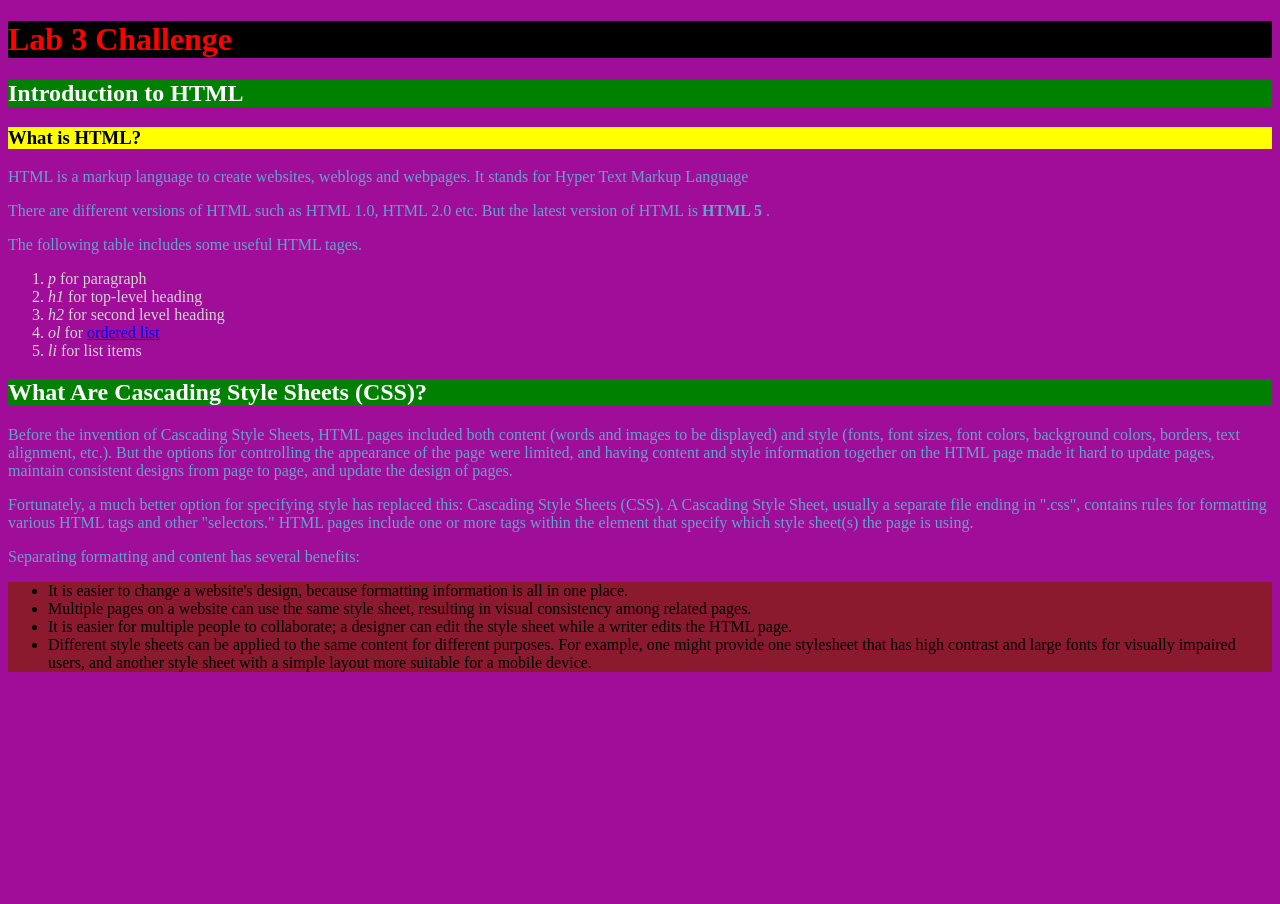
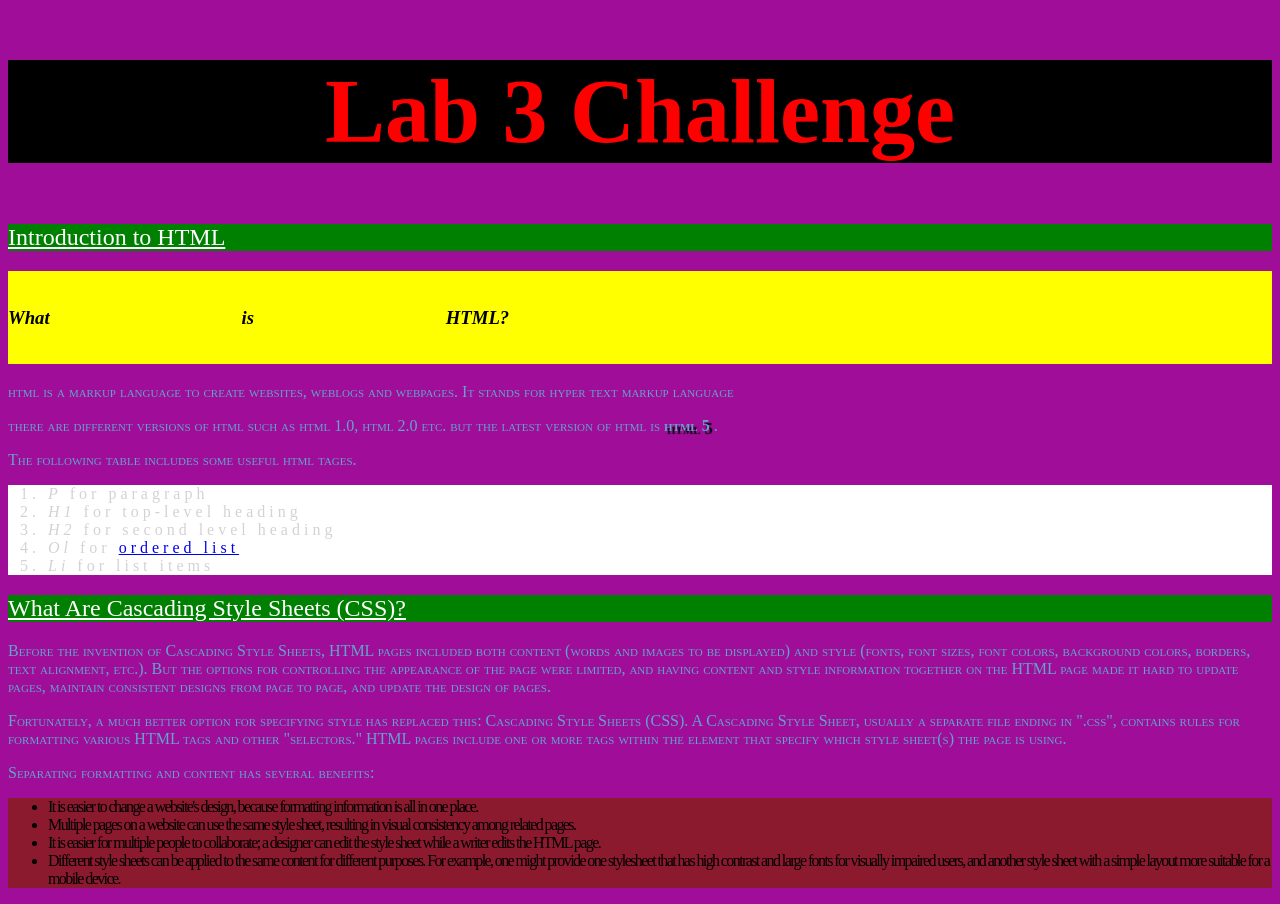
Before and after one commit to vixiyeol/lab3, a plain HTML site: page index.html in a window 1280 px wide. Before the commit the page ends 800 px from the top, so only its background shows below. Drawn offline with Linux system fonts and the light colour scheme.

Commit message:
Add files via upload

```diff
--- a/index.html
+++ b/index.html
@@ -10,14 +10,14 @@
 			<h2> Introduction to HTML </h2>
 				<h3> What is HTML? </h3>
 
-				<p> HTML is a markup language to create websites, weblogs and
-					 webpages. It stands for Hyper Text Markup Language </p>
+				<p> html is a markup language to create websites, weblogs and
+					 webpages. It stands for hyper text markup language </p>
 
-				<p> There are different versions of HTML such as HTML 1.0,
-					HTML 2.0 etc. But the latest version of HTML is
-					<strong> HTML 5 </strong>.</p>
+				<p> there are different versions of html such as html 1.0,
+					html 2.0 etc. but the latest version of html is
+					<strong> html 5 </strong>.</p>
 
-				<p> The following table includes some useful HTML tages. </p>
+				<p> The following table includes some useful html tages. </p>
 
 				<ol>
 					<li> <em>p</em> for paragraph </li>
@@ -61,4 +61,5 @@
  					    for a mobile device.</li>
 				</ul>
 	</body>
+<!--hsla(303, 85%, 34%, 1)= rgb(160 13 153), #a00d99 -->
 </html>
--- a/main.css
+++ b/main.css
@@ -1,9 +1,40 @@
-h1{color:red}
-h1{background-color:#000000}
-h2{color:rgb(255, 255, 255)}
-h2{background-color:rgb(0, 128, 0)}
-h3{background-color:yellow}
-p{color:hwb(204 39% 19.6%)}
-ol{color:lightgray}
-ul{background-color:hwb(0 11.5% 46.7% / 0.85)}
-html{background-color:hsla(303, 85%, 34%, 1)}
+h1{
+  color:red;
+  background-color:#000000;
+  font-size: 90px;
+  text-align: center;
+}
+h2{
+  color:rgb(255, 255, 255);
+  background-color:rgb(0, 128, 0);
+  font-weight:100;
+  text-decoration: underline;
+}
+h3{
+  background-color:yellow;
+  font-style:oblique;
+  line-height:5;
+  word-spacing:10em;
+}
+p{
+  color:hsl(204 51.5% 59.6%);
+  font-variant:small-caps;
+}
+ol{
+  color:lightgray;
+  background-color:hsl(204 51.5% 100%);
+  letter-spacing: 0.25em;
+}
+ul{
+  background-color:hsla(0 64.8% 32.4% / 0.85);
+  letter-spacing:-0.1em;
+}
+em{
+    text-transform:capitalize;
+  }
+strong{
+  text-shadow:3px 3px 1px #000
+}
+html{
+  background-color:hsla(303, 85%, 34%, 1);
+}
```
